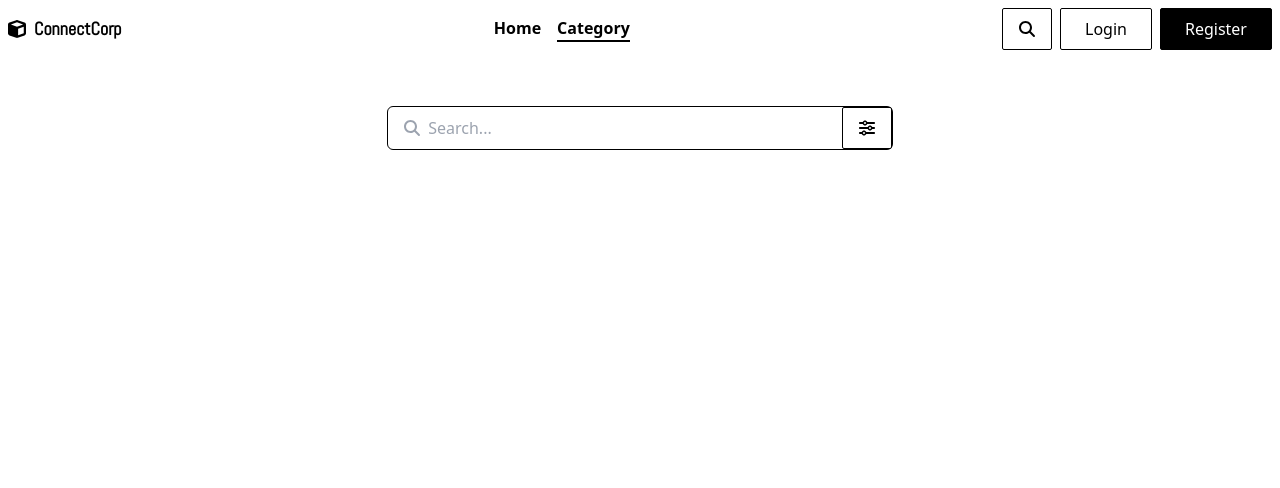
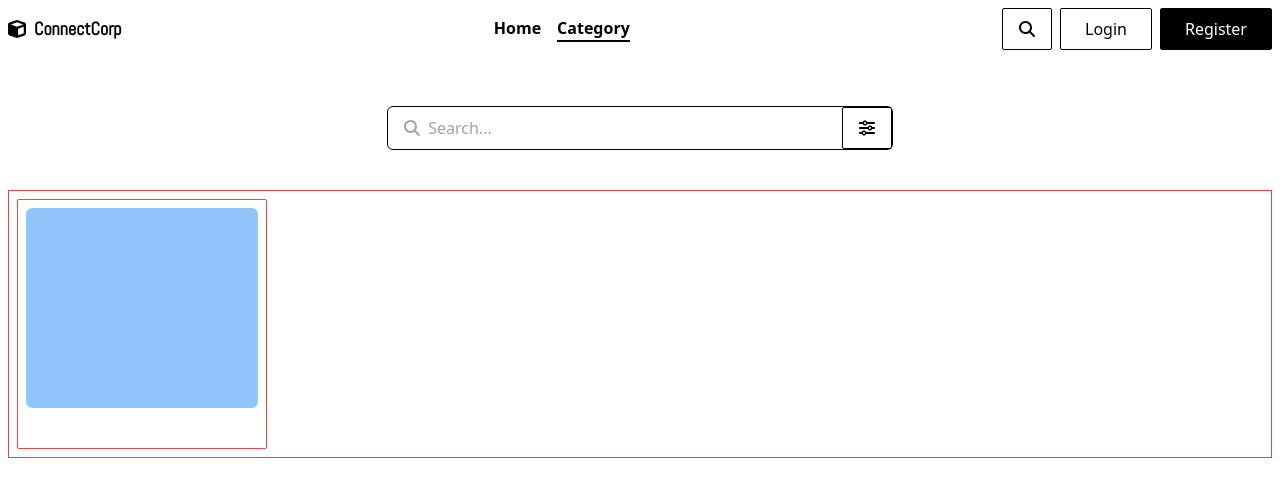
Before and after one commit to ArthurProjectCorrea/conectaempresas, a Vue app: page /category in a window 1280 px wide. Shown: the top 488 px of the page. Built offline with nearby package versions, Linux system fonts and the light colour scheme; a web font is replaced by a local one.

Commit message:
Develop: CardCustom component

```diff
--- a/src/components/CardCustom.vue
+++ b/src/components/CardCustom.vue
@@ -1,13 +1,17 @@
 <template>
     <div class="styleMainCardCustom">
-        <h1>This is an about pageaaaa</h1>
+        <div class="styleImage"></div>
+        <div></div>
     </div>
 </template>
 
 <script setup></script>
 
 <style>
-.styleMainCardCustom{
+.styleMainCardCustom {
     @apply border border-red-500 w-[250px] h-[250px] rounded-sm p-2
 }
+.styleImage{
+    @apply w-full h-[200px] bg-blue-300 rounded-md
+}
 </style>
--- a/src/views/CategoryView.vue
+++ b/src/views/CategoryView.vue
@@ -3,8 +3,8 @@
     <div class="styleSearch">
       <SearchCustom />
     </div>
-    <div>
-      <!-- <CardCustom /> -->
+    <div class="styleCards">
+      <CardCustom />
     </div>
   </div>
 </template>
@@ -23,4 +23,8 @@ import SearchCustom from '../components/SearchCustom.vue'
 .styleSearch {
   @apply flex justify-center items-center mt-10 mb-10
 }
+
+.styleCards{
+  @apply p-2 border border-red-500
+}
 </style>
```
Also changed, not shown: src/assets/microchip-solid.svg (added).
